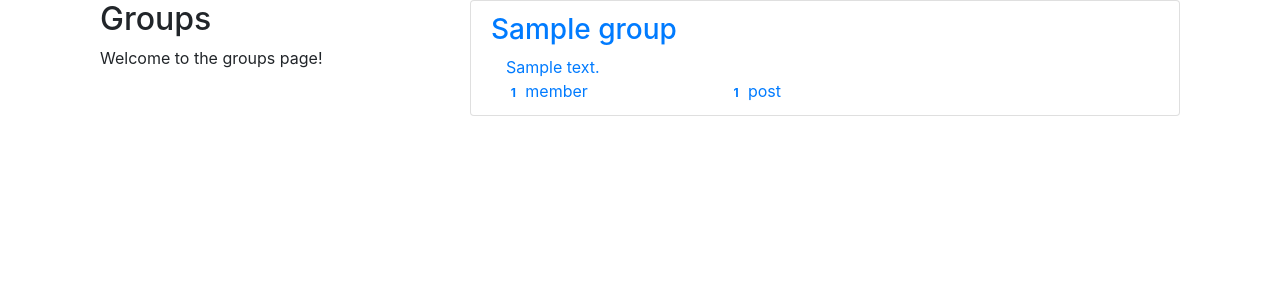
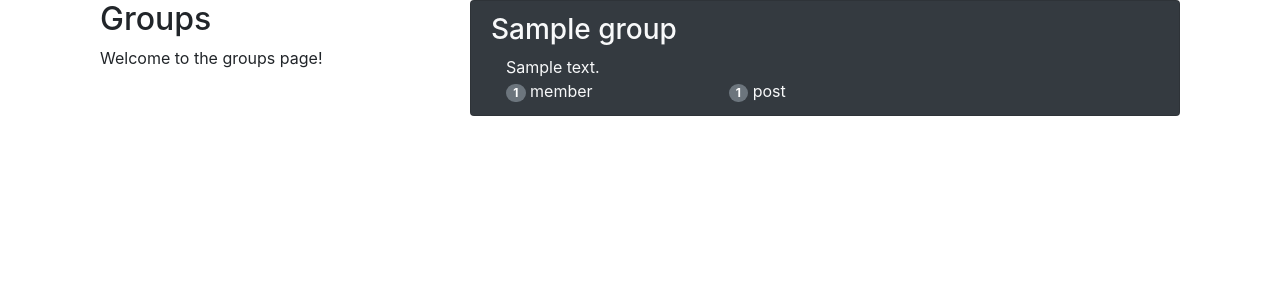
Before and after one commit to pkudlanov/simple-social-clone, a Django app: template groups/templates/groups/group_list.html in a window 1280 px wide. Shown: the part 56-356 px from the top of the page. Run offline with Django 3.2, Linux system fonts and the light colour scheme; the template is opened without the code that fills it: most values are stand-ins (such as "Sample title", 1, 10 or a date in 2020); some libraries are stand-ins or nearby versions.

Commit message:
mostly styling in group_form and group_list html templates everything looking the way I kinda like and working with bootstrap4

```diff
--- a/groups/templates/groups/group_form.html
+++ b/groups/templates/groups/group_form.html
@@ -2,9 +2,9 @@
 {% load bootstrap4 %}
 
 {% block group_content %}
-    <h4>Create a new group!</h4>
 
     <form action="{% url 'groups:create' %}" method="POST" id="groupForm">
+        <h4>Create a new group!</h4>
         {% csrf_token %}
         {% bootstrap_form form %}
         <input type="submit" class="btn btn-primary btn-lg" value="Create">
--- a/groups/templates/groups/group_list.html
+++ b/groups/templates/groups/group_list.html
@@ -6,9 +6,8 @@
         <div class="content">
 
             {% if user.is_authenticated %}
-                <h2>Welcome Back!
-                    <a href="{% url 'posts:for_user' username=user.username %}">@{{ user.username }}</a>
-                </h2>
+                <h2>Welcome Back!</h2>
+                <h2><a href="{% url 'posts:for_user' username=user.username %}">@{{ user.username }}</a></h2>
             {% endif %}
 
             <h2>Groups</h2>
@@ -18,7 +17,7 @@
 
         {% if user.is_authenticated %}
             <a href="{% url 'groups:create' %}" class="btn btn-md btn-fill btn-warning">
-                <span><img src="{% static 'icons/plus-circle.svg' %}" alt="Plus icon"> Create New Group!</span>
+                <span><img src="{% static 'icons/plus-circle.svg' %}" alt="Plus icon">Create New Group!</span>
             </a>
         {% endif %}
 
@@ -30,18 +29,18 @@
         <div class="list-group">
 
             {% for group in object_list %}
-                <a class="list-group-item" href="{% url 'groups:single' slug=group.slug %}">
+                <a class="list-group-item text-light bg-dark" href="{% url 'groups:single' slug=group.slug %}">
                     <h3 class="title list-group-item-heading">{{ group.name }}</h3>
                     <div class="list-group-item-text container-fluid">
                         {{ group.description_html|safe }}
                         <div class='row'>
                             <div class="col-md-4">
-                                <span class="badge">{{ group.members.count }}</span>
-                                member {{ group.members.count|pluralize }}
+                                <span class="badge badge-pill badge-secondary">{{ group.members.count }}</span>
+                                member{{ group.members.count|pluralize }}
                             </div>
                             <div class="col-md-4">
-                                <span class="badge">{{ group.posts.count }}</span>
-                                post {{ group.posts.count|pluralize }}
+                                <span class="badge badge-pill badge-secondary">{{ group.posts.count }}</span>
+                                post{{ group.posts.count|pluralize }}
                             </div>
                         </div>
                     </div>
```
